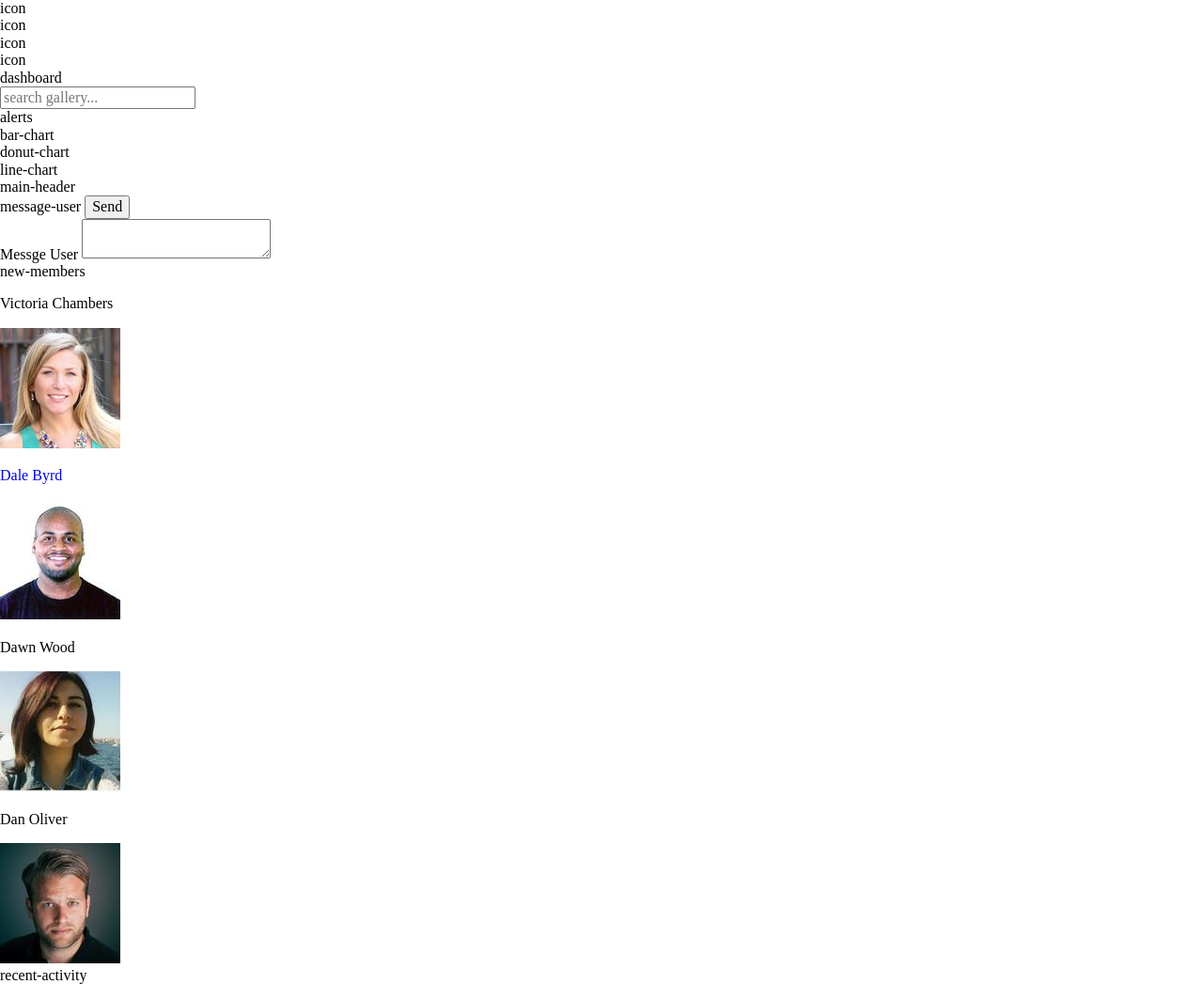
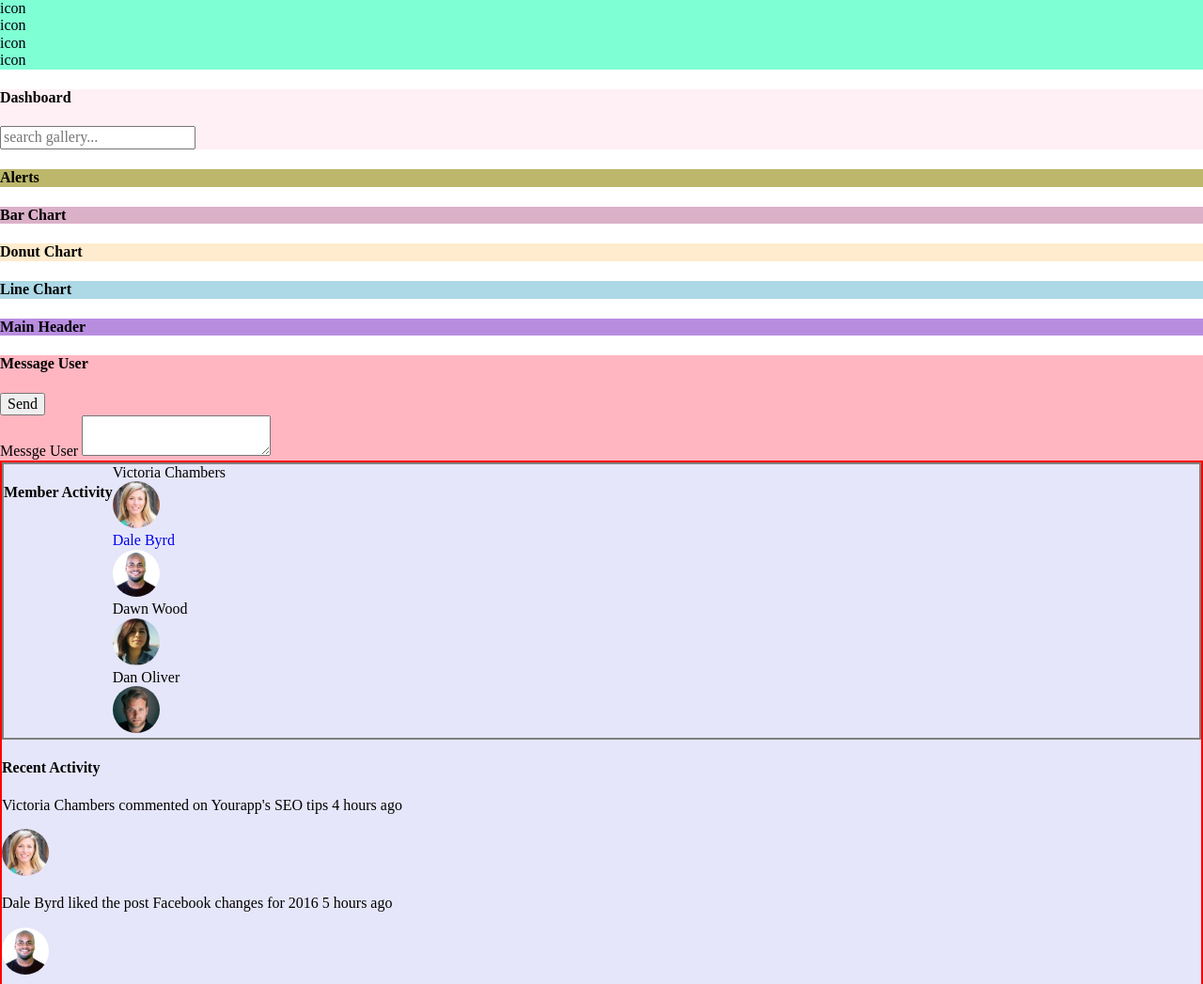
Before and after one commit to ddulaney77/treehouse-project-9, a plain HTML site: page index.html in a window 1280 px wide. Shown: the top 1047 px of the page at 94% size. Drawn offline with Linux system fonts and the light colour scheme.

Commit message:
added background colors to divs for separation and checking css styles

```diff
--- a/index.html
+++ b/index.html
@@ -10,7 +10,7 @@
 <body>
 
 <header>
-  <nav>
+  <nav class="nav">
     <ul>
         <li>icon</li>
         <li>icon</li>
@@ -21,69 +21,77 @@
 </header>
 
 
-
-
-
-<section class="dash">dashboard
+<section class="dash">
+  <h4>Dashboard</h4>
 <!-- make a search bar with placeholder -->
 <div class="info">
   <form class="search-bar" action ="index.html" method="post">
     <input class="search" type="text" placeholder="search gallery...">
   </form>
   </div>
+</section>
   <!-- add alter box to dashboard -->
-  <div class="alert">alerts
+  <div class="alert">
+    <h4>Alerts</h4>
     <!-- box with random words with x closing box -->
   </div>
-</section>
 
 
-<dvi class="bar">bar-chart
+
+<div class="bar">
+    <h4>Bar Chart</h4>
   <!-- js.charts bar chart with data -->
-  </dvi>
+  </div>
 
-<div class="donut">donut-chart
+<div class="donut">
+    <h4>Donut Chart</h4>
 <!-- js.charts donut chart with data -->
 </div>
 
-<div class="line">line-chart
+<div class="line">
+    <h4>Line Chart</h4>
 <!-- js.charts line chart with data -->
 </div>
 
-<div class="main">main-header
+<div class="main">
+    <h4>Main Header</h4>
 <!-- bell icon, and picture with name -->
 </div>
 
-<div class="mess">message-user
+<section class="mess">
+    <h4>Message User</h4>
 <!-- form field info check project 3 -->
 <button class="submit-btn" type="submit">Send</button>
 <div>
   <label for="message">Messge User</label>
   <textarea id="message" name="user_message"></textarea>
 </div>
+</section>
 
 
+<section class="member-activity">
+
+  <div class='container'>
+      <h4>Member Activity</h4>
+  <ul class="mem-list">
+    <li>Victoria Chambers</li>
+        <img src="images/victoria.jpg" alt="image of Victoria">
+        <a href="mailto:victoria.chamber80@example.com">
+    <li>Dale Byrd</li>
+        <img src="images/dale.jpg" alt="image of Dale">
+        <a href="mailto:dale.byrd52@example.com"></a>
+<li>Dawn Wood</li>
+        <img src="images/dawn.jpg" alt="image of Dawn">
+        <a href="mailto:dawn.wood16@example.com"></a>
+<li>Dan Oliver</li>
+        <img src="images/dan.jpg" alt="image of Dan">
+        <a href="mailto:dan.oliver82@example.com"></a>
+  </li>
+  </ul>
   </div>
 
-
-<section member-activity>
-<div class="mems">new-members
-<p>Victoria Chambers</p>
-<img src="images/victoria.jpg" alt="image of Victoria">
-  <a href="mailto:victoria.chamber80example.com">
-
-<p>Dale Byrd</p>
-<img src="images/dale.jpg" alt="image of Dale">
-
-  <a href="mailto:dale.byrd52example.com"></a>
-<p>Dawn Wood</p>
-<img src="images/dawn.jpg" alt="image of Dawn">
-  <a href="mailto:dawn.wood16example.com"></a>
-<p>Dan Oliver</p>
-<img src="images/dan.jpg" alt="image of Dan">
-  <a href="mailto:dan.oliver82example.com"></a>
-</div>
-<div class="activity">recent-activity
+<div class="activity">
+  <h4>Recent Activity</h4>
     <p>Victoria Chambers commented on Yourapp's SEO tips 4 hours ago</p>
     <img src="images/victoria.jpg" alt="image of Victoria">
     <p>Dale Byrd liked the post Facebook changes for 2016 5 hours ago</p>
@@ -95,8 +103,8 @@
 </div>
 </section>
 
-
-<div class="set">settings
+<section class="set">
+  <h4>Settings</h4>
   <!-- has toggle switch on/off use download-->
   <div class="contact-email">
     <label for="email">Send Email Notification</label>
@@ -120,21 +128,33 @@
   </div>
   <button class="save-btn" type="submit">Save</button>
   <button class="cancel-btn" type="submit">Cancel</button>
-  </div>
+
   <div class="time-zone">
     <label for="zone">Select Time Zone</label>
     <select id="zone" name="user_zone">
       <option value="" disabled selected style= "display:none;">Select a Time Zone</option>
-
-
-<section class="stats">social-stats>
-  <div class="twit">Twitter</div>
-  <div class="face">Facebook</div>
-  <div class="goog">Google</div>
+    </div>
 </section>
 
+<section class="stats">
+  <h3>Social Stats</h3>
+  <div class="twit">
+    <h4>Twitter</h4>
+  </div>
+  <div class="face">
+    <h4>Facebook</h4>
+  </div>
+  <div class="goog">
+    <h4>Goggle</h4>
+  </div>
+</section>
 
-<div class="traffic">traffic-navigation
+    <div class="traffic">
+      <h4>Traffic Navigation</h4>
+        <button>Hourly</button>
+        <button>Daily</button>
+        <button>Weekly</button>
+        <button>Monthly</button>
 <!-- has hourly, daily,weekly,monthly data updates -->
 <!-- charts.js traffic data -->
     </div>
@@ -142,11 +162,12 @@
 
 
   <script src="js/app.js"></script>
+
   <div>
   <canvas id="myChart"></canvas>
 </div>
 
-<div class="container">
+
 
 </body>
 </html>
--- a/scss/components/_alerts.scss
+++ b/scss/components/_alerts.scss
@@ -5,3 +5,6 @@
 
 // Display at least two notifications when the user clicks the alerts icon
 // This could be a pop-up window or dropdown menu.
+.alert{
+  background-color: darkkhaki;
+}
--- a/scss/components/_bar-chart.scss
+++ b/scss/components/_bar-chart.scss
@@ -5,3 +5,6 @@
 // Mobile User Pie Chart (donut chart)
 // Style the charts to match the overall style of the dashboard.
 // You will need to make up this data -- you can see the mockup for sample dat
+.bar{
+  background-color: rgb(219, 177, 201);
+}
--- a/scss/components/_dashboard-header.scss
+++ b/scss/components/_dashboard-header.scss
@@ -0,0 +1,7 @@
+.dash {
+  background-color:lavenderblush;
+}
+
+.info {
+  display:flex;
+}
--- a/scss/components/_donut-chart.scss
+++ b/scss/components/_donut-chart.scss
@@ -0,0 +1,3 @@
+.donut{
+  background-color: blanchedalmond;
+}
--- a/scss/components/_line-chart.scss
+++ b/scss/components/_line-chart.scss
@@ -0,0 +1,3 @@
+.line{
+  background-color: lightblue;
+}
--- a/scss/components/_main-header.scss
+++ b/scss/components/_main-header.scss
@@ -4,3 +4,6 @@
 
 
 // Header with app name, notification icon badge and profile avatar and name.
+.main{
+  background-color: rgb(184, 141, 224);
+}
--- a/scss/components/_navigation.scss
+++ b/scss/components/_navigation.scss
@@ -1,2 +1,5 @@
 
 // SVG icon based navigation with the following links: Dashboard, Members, Visits, and Settings. NOTE: You only have to build out the main dashboard page, not any of the other pages.
+.nav {
+  background-color: aquamarine;
+}
--- a/scss/components/_new-members.scss
+++ b/scss/components/_new-members.scss
@@ -0,0 +1,18 @@
+ img {
+  max-width: 100%;
+  width:50px;
+  height:50px;
+  border-radius: 50%;
+}
+ .container {
+  display:flex;
+  border: 2px grey solid;
+}
+
+.member-activity{
+  background-color: lavender;
+}
+
+.mess{
+  background-color: lightpink;
+}
--- a/scss/components/_recent-activity.scss
+++ b/scss/components/_recent-activity.scss
@@ -2,3 +2,6 @@
 // Create widgets that lists users for both widgets.
 // Include avatars for each member (You can search for a “random user generator” like https://randomuser.me/photos or find some some pictures elsewhere).
 // Add the information for each user as shown in the mockup, such as Member name, email address, Sign up Date etc.
+.member-activity {
+  border: 2px red solid;
+}
--- a/scss/components/_settings.scss
+++ b/scss/components/_settings.scss
@@ -5,3 +5,7 @@
 // Create a dropdown to select timezone.
 // Add Save and Cancel buttons (these do not have to do anything functional).
 // Style to match the overall look and feel of the dashboard.
+
+.set{
+  background-color: khaki;
+}
--- a/scss/components/_social-stats.scss
+++ b/scss/components/_social-stats.scss
@@ -3,3 +3,19 @@
 // Use the provided SVG icons for each of the social networks.
 // Style the social information to match the corresponding social network.
 // Style to match the overall look and feel of the dashboard.
+.stats{
+  background-color: rgb(39, 218, 39);
+}
+.twit{
+  height: 100px;
+  width:100px;
+  background-color: rgb(16, 7, 58);
+}
+.face{
+  background-color: rgb(96, 96, 187);
+}
+.goog{
+  height: 300px;
+  width:800px;
+  background-color: greenyellow;
+}
--- a/scss/components/_traffic-navigation.scss
+++ b/scss/components/_traffic-navigation.scss
@@ -1,2 +1,5 @@
 // Traffic chart widget
 // Create a navigation similar to the one in the mockup to display different data when the Hourly, Daily, Weekly and Monthly button is selected. Add functionality to the Hourly, Daily, Weekly and Monthly buttons so that a different line chart is displayed on click.
+.traffic{
+  background-color: cornflowerblue;
+}
--- a/scss/utilities/_variables.scss
+++ b/scss/utilities/_variables.scss
@@ -3,11 +3,11 @@
 // $base__line-height: 24px;
 
 // //font path
-// $font-url--google: "https://fonts.googleaips.com/css?family=Roboto:100,300,400,500,700,900";
+// $font-url--google: "https://fonts.googleaips.com/css?family=Roboto100,300,400,500,700,900";
 
 // //font family stack for main styles
-// $font-family--primary: "Helvetica Neue", Helvetica, Arial, sans-serif;
-// $font-family--secondary: "Roboto", Helvetica, Arial, sans-serif;
+// $font-family--primary: "Roboto", Helvetica, Arial, sans-serif;
+// $font-family--secondary: "Helvetica", Helvetica, Arial, sans-serif;
 
 
 // //font weights
```
Also changed, not shown: css/styles.css, 1 other file. Lines whose indentation alone changed are shown as unchanged.
